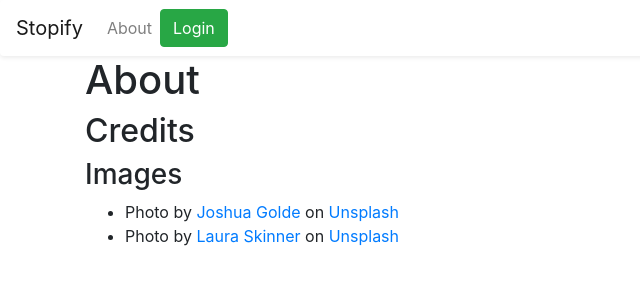
After one commit to jaimescose/stopify, a Flask app: page /about in a window 1280 px wide. The commit adds this page. Shown: the top 300 px of the page, without its empty margins (0-640 px from the left). Run offline with Flask 2, Linux system fonts and the light colour scheme; some libraries are stand-ins or nearby versions.

Commit message:
bugs fixes and login / logout features

```diff
--- a/app.py
+++ b/app.py
@@ -45,8 +45,65 @@ def spotify():
 @app.route('/user/<int:spotify_profile_id>')
 def user(spotify_profile_id):
     # TODO: currently working with spotify_profile_id but should be user_id
-    spotify_profile = SpotifyProfile.query.get(spotify_profile_id)
+    active_session, active_spotify_profile = SpotifyProfile.get_active_spotify_profile()
+    requested_spotify_profile = SpotifyProfile.query.get(spotify_profile_id)
 
-    top_tracks = spotify_profile.get_user_top_tracks()
+    if not active_spotify_profile or (requested_spotify_profile != active_spotify_profile):
+        message = {
+            'text': 'Sorry, you are not allowed to see this :('
+        }
+    else:
+        top_tracks = requested_spotify_profile.get_user_top_tracks()
 
-    return render_template('tracks.html', tracks=top_tracks)
+        if len(top_tracks) != 0:
+            return render_template('tracks.html', tracks=top_tracks)
+        else:
+            message = {
+                'text': 'Sorry, you have nothing to see here :('
+            }
+
+    return render_template('error.html', message=message)
+
+
+
+@app.route('/about')
+def about():
+    unsplash_url = 'https://unsplash.com/s/photos/nothing?utm_source=unsplash&utm_medium=referral&utm_content=creditCopyText'
+    about = {
+        'credits': {
+            'images': [
+                {
+                    'author_name': 'Joshua Golde',
+                    'author_url': 'https://unsplash.com/@joshgmit?utm_source=unsplash&utm_medium=referral&utm_content=creditCopyText',
+                    'source_url': unsplash_url,
+                    'source_name': 'Unsplash'
+                },
+                {
+                    'author_name': 'Laura Skinner',
+                    'author_url': 'https://unsplash.com/@thegreatcatwar?utm_source=unsplash&utm_medium=referral&utm_content=creditCopyText',
+                    'source_url': unsplash_url,
+                    'source_name': 'Unsplash'
+                }
+            ]
+        }
+    }
+    return render_template('about.html', about=about)
+
+
+@app.route('/tracks')
+def tracks():
+    _, spotify_profile = SpotifyProfile.get_active_spotify_profile()
+    return redirect(url_for('user', spotify_profile_id=spotify_profile.id))
+
+
+@app.route('/logout')
+def logout():
+    session.pop('spotify_refresh_token')
+
+    return redirect(url_for('index'))
+
+
+@app.route('/login')
+def login():
+    _, spotify_endpoint = SpotifyProfile.request_token()
+    return redirect(spotify_endpoint)
--- a/static/css/main.css
+++ b/static/css/main.css
@@ -4,7 +4,7 @@
   width: 200px;
 }
 
-.masthead {
+.masthead-header {
   height: 92vh;
   min-height: 450px;
   background-image: url('../images/img-header.jpg');
@@ -13,6 +13,19 @@
   background-repeat: no-repeat;
 }
 
+.masthead-error {
+  height: 92vh;
+  min-height: 450px;
+  background-image: url('../images/img-error.jpg');
+  background-size: cover;
+  background-position: center;
+  background-repeat: no-repeat;
+}
+
+.font-error {
+  color: white;
+}
+
 .font-header {
   color: #CFCFCF;
 }
--- /dev/null
+++ b/templates/about.html
@@ -0,0 +1,17 @@
+{% extends 'layout.html' %}
+
+{% block content %}
+<div class="container">
+    <h1>About</h1>
+    <h2>Credits</h2>
+    <h3>Images</h3>
+    <ul>
+        {% for image in about['credits']['images'] %}
+            <li>Photo by
+                <a href="{{ image['author_url'] }}" target="_blank">{{ image['author_name'] }} </a>
+                on <a href="{{ image['source_url'] }}" target="_blank">{{ image['source_name'] }} </a>
+            </li>
+        {% endfor %}
+    </ul>
+</div>
+{% endblock content %}
--- a/templates/layout.html
+++ b/templates/layout.html
@@ -14,11 +14,22 @@
             <button class="navbar-toggler" type="button" data-toggle="collapse" data-target="#navbarNav" aria-controls="navbarNav" aria-expanded="false" aria-label="Toggle navigation">
                 <span class="navbar-toggler-icon"></span>
             </button>
-            <div class="collapse navbar-collapse" id="navbarNav">
+            <div class="collapse navbar-collapse mr-auto" id="navbarNav">
                 <ul class="navbar-nav">
-                    <li class="nav-item active">
-                        <a class="nav-link" href="#">Home <span class="sr-only">(current)</span></a>
+                    <li class="nav-item">
+                        <a class="nav-link" href="{{ url_for('about') }}">About <span class="sr-only"></span></a>
                     </li>
+                </ul>
+                <ul class="nav navbar-nav navbar-right">
+                    {% if 'spotify_refresh_token' in session %}
+                        <div class="btn-nav">
+                            <a class="btn btn-danger btn-small navbar-btn" href="{{ url_for('logout') }}">Logout</a>
+                        </div>
+                    {% else %}
+                        <div class="btn-nav">
+                            <a class="btn btn-success btn-small navbar-btn" href="{{ url_for('login') }}">Login</a>
+                        </div>
+                    {% endif %}
                 </ul>
             </div>
         </nav>
```
Also changed, not shown: models.py (+37 -24 lines), templates/error.html (added, +13 -0 lines), templates/index.html (+8 -4 lines), static/images/img-error.jpg (added), 1 other file.
